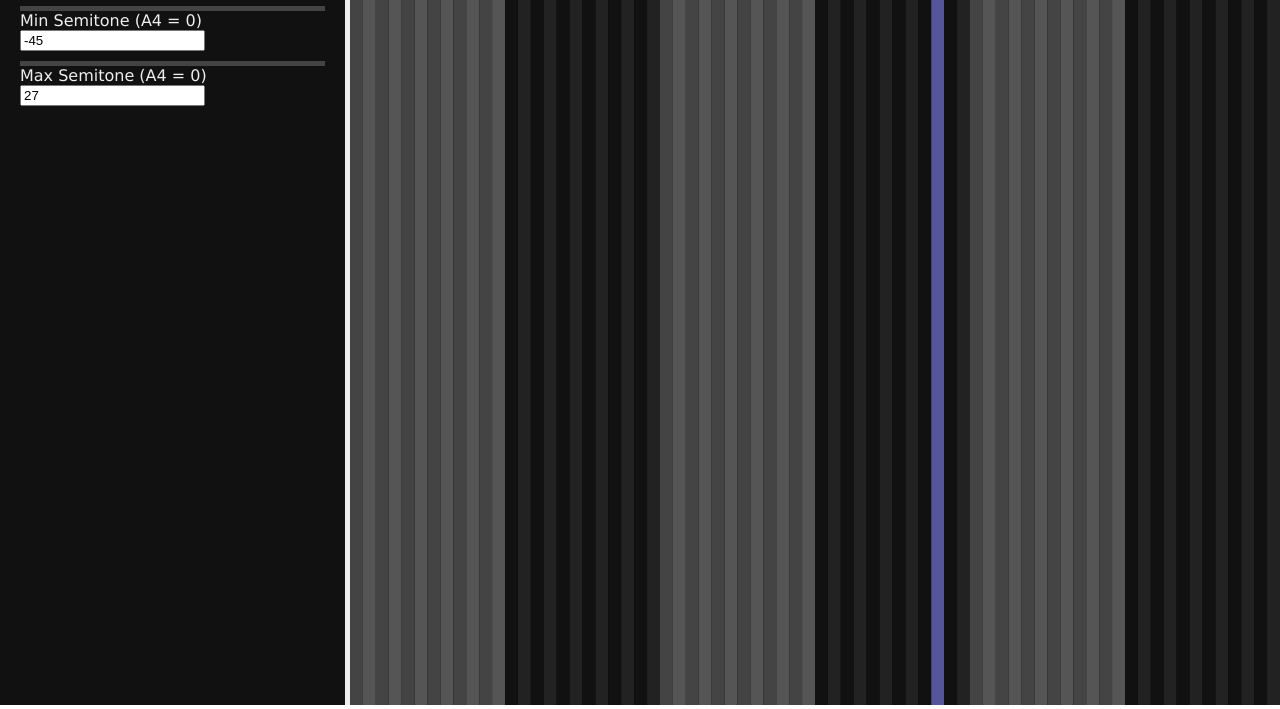
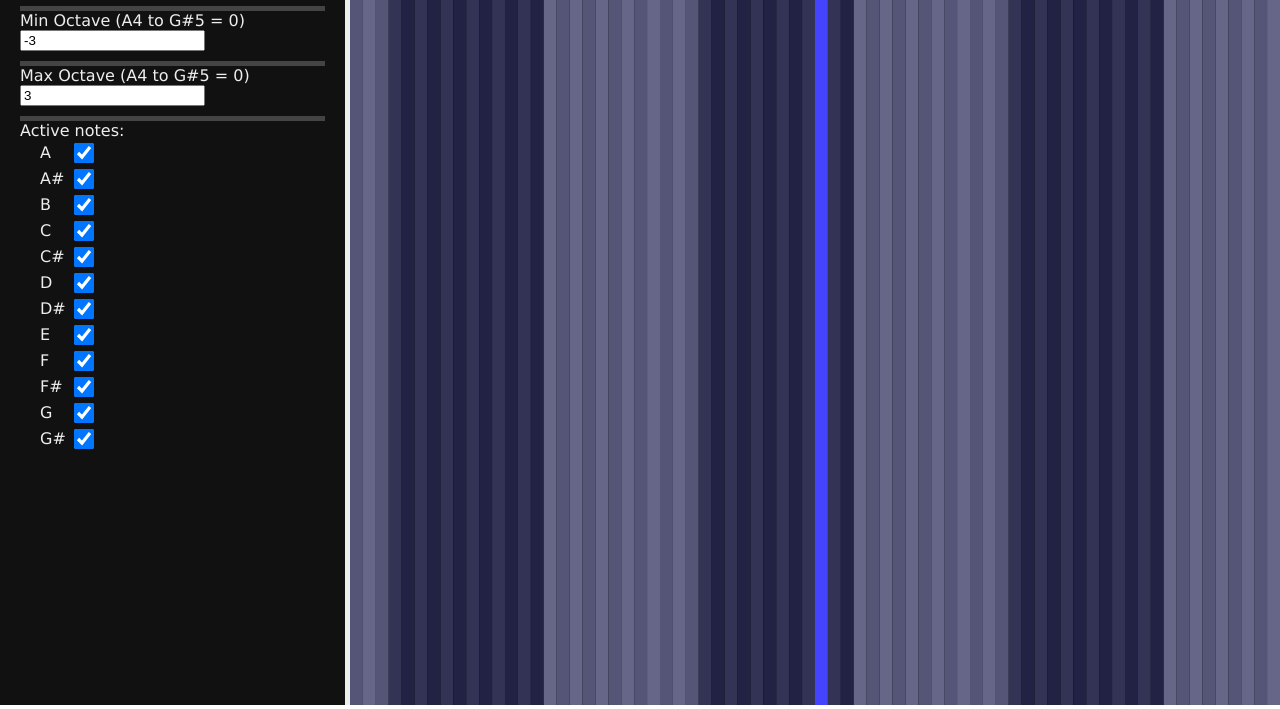
Before and after one commit to Picorims/cursorophone, a website: page index.html in a window 1280 px wide. Shown: the part 95-804 px from the top of the page. Drawn offline with nearby package versions, Linux system fonts and the light colour scheme.

Commit message:
custom scale option

```diff
--- a/index.html
+++ b/index.html
@@ -17,10 +17,63 @@
     <div id="control_panel">
         <h1>Cursorophone</h1>
         <div class="option">
-            <label for="min_semitone_input">Min Semitone (A4 = 0)</label><input id="min_semitone_input" type="number" step="1"/>
+            <label for="min_octave_input">Min Octave (A4 to G#5 = 0)</label><input id="min_semitone_input" type="number" step="1"/>
         </div>
         <div class="option">
-            <label for="max_semitone_input">Max Semitone (A4 = 0)</label><input id="max_semitone_input" type="number" step="1"/>
+            <label for="max_octave_input">Max Octave (A4 to G#5 = 0)</label><input id="max_semitone_input" type="number" step="1"/>
+        </div>
+        <div class="option">
+            <span>Active notes: </span>
+            <div id="note_toggler_container">
+                <div class="note_toggler note_A">
+                    <span>A</span>
+                    <input id="note_toggler_checkbox0" type="checkbox"/>
+                </div>
+                <div class="note_toggler note_A#">
+                    <span>A#</span>
+                    <input id="note_toggler_checkbox1" type="checkbox"/>
+                </div>
+                <div class="note_toggler note_B">
+                    <span>B</span>
+                    <input id="note_toggler_checkbox2" type="checkbox"/>
+                </div>
+                <div class="note_toggler note_C">
+                    <span>C</span>
+                    <input id="note_toggler_checkbox3" type="checkbox"/>
+                </div>
+                <div class="note_toggler note_C#">
+                    <span>C#</span>
+                    <input id="note_toggler_checkbox4" type="checkbox"/>
+                </div>
+                <div class="note_toggler note_D">
+                    <span>D</span>
+                    <input id="note_toggler_checkbox5" type="checkbox"/>
+                </div>
+                <div class="note_toggler note_D#">
+                    <span>D#</span>
+                    <input id="note_toggler_checkbox6" type="checkbox"/>
+                </div>
+                <div class="note_toggler note_E">
+                    <span>E</span>
+                    <input id="note_toggler_checkbox7" type="checkbox"/>
+                </div>
+                <div class="note_toggler note_F">
+                    <span>F</span>
+                    <input id="note_toggler_checkbox8" type="checkbox"/>
+                </div>
+                <div class="note_toggler note_F#">
+                    <span>F#</span>
+                    <input id="note_toggler_checkbox9" type="checkbox"/>
+                </div>
+                <div class="note_toggler note_G">
+                    <span>G</span>
+                    <input id="note_toggler_checkbox10" type="checkbox"/>
+                </div>
+                <div class="note_toggler note_G#">
+                    <span>G#</span>
+                    <input id="note_toggler_checkbox11" type="checkbox"/>
+                </div>
+            </div>
         </div>
     </div>
     <div id="sound_controller">
--- a/index.js
+++ b/index.js
@@ -12,8 +12,9 @@ let instrument = {
 
 let config;
 let defaultConfig = {
-    minOutputSemitone: (-3*12) -9, //*12 = octave to semitone, -9 = A -> C
-    maxOutputSemitone: (3*12) -9,
+    minOutputOctave: -3, //A4 to G#5 = 0
+    maxOutputOctave: 3,
+    scale: [true,true,true,true,true,true,true,true,true,true,true,true], //a,a#,b,c,c#,d,d#,e,f,f#,g,g#
 };
 
 window.onload = function() {init()};
@@ -59,15 +60,27 @@ function init() {
 
 
 
-    //option events
-    document.getElementById("min_semitone_input").value = config.minOutputSemitone;
+    //range option events
+    document.getElementById("min_semitone_input").value = config.minOutputOctave;
     document.getElementById("min_semitone_input").oninput = function() {
-        if (!isNaN(parseInt(this.value))) config.minOutputSemitone = parseInt(this.value);
+        if (!isNaN(parseInt(this.value))) config.minOutputOctave = parseInt(this.value);
     }
 
-    document.getElementById("max_semitone_input").value = config.maxOutputSemitone;
+    document.getElementById("max_semitone_input").value = config.maxOutputOctave;
     document.getElementById("max_semitone_input").oninput = function() {
-        if (!isNaN(parseInt(this.value))) config.maxOutputSemitone = parseInt(this.value);
+        if (!isNaN(parseInt(this.value))) config.maxOutputOctave = parseInt(this.value);
+    }
+
+
+
+
+    //enabled notes events
+    for (let i = 0; i < 12; i++) {
+        let checkbox = document.getElementById("note_toggler_checkbox"+i);
+        checkbox.checked = true;
+        checkbox.oninput = function() {
+            config.scale[i] = this.checked;
+        }
     }
 
 
@@ -91,9 +104,9 @@ function updateNote() {
     //note semitone
     let minInputPos = 0;
     let maxInputPos = rect.width;
-    //semitone 0 = A4
-    let minOutputSemitone = config.minOutputSemitone;
-    let maxOutputSemitone = config.maxOutputSemitone;
+    //semitone 0 = A4, range [min,max[ due to floor round
+    let minOutputSemitone = config.minOutputOctave*12;
+    let maxOutputSemitone = config.maxOutputOctave*12;
     let inputRange = maxInputPos - minInputPos;
     let outputRange = maxOutputSemitone - minOutputSemitone;
     //map mouse coordinate to semitone in an octave range
@@ -101,10 +114,58 @@ function updateNote() {
     //the input is offset to [0,x], scaled to output range, and is offset back from 0 to ouptut range.
     instrument.semitone = Math.floor(minOutputSemitone + (outputRange/inputRange) * (mouseX - minInputPos));
 
+    //adapt to selected scale
+    instrument.semitone = findNearestInScale(instrument.semitone);
+
     //note frequency
     let tuning = 440;
     instrument.note = tuning * Math.pow(2, instrument.semitone/12);
     if (instrument.active) instrument.player.frequency.rampTo(instrument.note, 0.06);
+}
+
+//find the nearest semitone matching the scale of the config.
+function findNearestInScale(semitone) {
+    //find basic semitone from 0 to 11
+    let baseSemitone = (semitone % 12);
+    //get rid of the negative notes issue
+    if (baseSemitone < 0) baseSemitone += 12;
+
+    //does the semitone exist in the scale ?
+    if (config.scale[baseSemitone]) return semitone;
+    else {
+        let found = false;
+        let i = 0;
+        let distance = 0;
+        let toLeft = true;
+
+        //SEARCH: find the nearest semitone in [A,G#] range WITHOUT quitting the range.
+        //look to left, if not ok look to right, if not ok increment distance and repeat
+        while (!found && distance < 12) { //max reachable distance from an index is 11 (when at start/end)
+            let offset;
+
+            toLeft = (i%2 == 0);
+            if (toLeft) {
+                //look to left
+                distance++;
+                offset = -distance;
+
+            } else {
+                //look to right
+                offset = distance;
+            }
+
+            //does the new semitone exist in the scale ?
+            let newSemitone = baseSemitone + offset;
+            if (newSemitone >= 0 && newSemitone <= 11 && config.scale[newSemitone]) {
+                found = true;
+            }
+
+            i++;
+        }
+        //convert back to the full range
+        let nearestSemitone = (toLeft)? (semitone - distance) : (semitone + distance);
+        return (found)? nearestSemitone : semitone;
+    }
 }
 
 //enable or disable the sound of the instrument
@@ -153,37 +214,55 @@ function drawCursor() {
 
 //draw a keyboard like layout for the notes
 function drawNoteAreas() {
-    let areasCount = config.maxOutputSemitone - config.minOutputSemitone;
-    let rectSize = canvas.width/areasCount;
+    //ADAPTIVE DISPLAY TO NUMBER OF ENABLED NOTES ABBOUNDED
+    // let numEnabledNotes = 0; //0 to 12
+    // for (let i = 0; i < config.scale.length; i++)
+    //    if (config.scale[i] == true) numEnabledNotes++;
+    let numEnabledNotes = 12; //num drawn notes
 
-    for (let i = 0; i < areasCount; i++) {
-        //retrieve note semitone
-        let indexSemitone = i + config.minOutputSemitone
+    let numEnabledOctaves = config.maxOutputOctave - config.minOutputOctave;
+    let numTotalSemitones = (numEnabledOctaves * 12) - ((12 - numEnabledNotes) * numEnabledOctaves);//[min, max[
+    let rectSize = canvas.width/numTotalSemitones;
 
-        //it is the currently played note
+    for (let i = 0; i < numTotalSemitones; i++) {
+        //retrieve note semitone by offseting the range based on the minimum semitone
+        let indexSemitone = i + (config.minOutputOctave*12);
+        let nearestEnabledIndexSemitone = findNearestInScale(indexSemitone);
+        let isEnabledSemitone = indexSemitone == nearestEnabledIndexSemitone;
+
+        //is it the currently played note ?
         let isActiveNote = (indexSemitone == instrument.semitone);
+
+
 
         //contrast 1/2 of the octaves from C to B.
         //as modulo do not behave the same in the positives and the negatives,
         //we need so split the condition in 2, and "read" the modulo in a different direction.
-        let indexSemitoneFromC5 = indexSemitone - 3;
-        let indexSemitoneFromB4 = indexSemitone - 2;
+        let indexSemitoneFromC5 = nearestEnabledIndexSemitone - 3;
+        let indexSemitoneFromB4 = nearestEnabledIndexSemitone - 2;
+
         //Contrast from B to C reading from right to left, as modulo grows from right to left in the negatives
         //Starting from B4 backwards.
-        let isContrastedOctaveNeg = ( (indexSemitoneFromB4 <= 0) && ((indexSemitoneFromB4) % 24 <= -12) )
+        let isContrastedOctaveNeg = ( (indexSemitoneFromB4 <= 0) && (indexSemitoneFromB4 % (2*numEnabledNotes) <= (-numEnabledNotes)) ) //mid to max
+
         //Contrast from C to B reading from left to right, as modulo grows from left to right in the positives
         //Starting from C5 onwards.
         //Here, we must contrast the other side to not have a symetry effect around B4/C5!
-        let isContrastedOctavePos = ( (indexSemitoneFromC5 >= 0) && (indexSemitoneFromC5 % 24 <= 11) )
+        let isContrastedOctavePos = ( (indexSemitoneFromC5 >= 0) && (indexSemitoneFromC5 % (2*numEnabledNotes) <= (numEnabledNotes-1)) ) // 0 to mid
+
         let isContrastedOctave = (isContrastedOctaveNeg || isContrastedOctavePos);
+
+
 
         //define color
         if (isActiveNote) {
-            ctx.fillStyle = "#559";
+            ctx.fillStyle = "#44f";
+        } else if (!isEnabledSemitone) {
+            ctx.fillStyle = "#002";
         } else if (isContrastedOctave) { //alternating color from one octave to another
-            ctx.fillStyle = (i%2 == 0)? "#444" : "#555"; //alternating color
-        } else {
-            ctx.fillStyle = (i%2 == 0)? "#111" : "#222"; //alternating color
+            ctx.fillStyle = (i%2 == 0)? "#557" : "#668"; //alternating color
+        }  else {
+            ctx.fillStyle = (i%2 == 0)? "#224" : "#335"; //alternating color
         }
 
         //draw area
--- a/style.css
+++ b/style.css
@@ -20,14 +20,9 @@ body {
     color: #eee;
 }
 
-#control_panel {
-    width: 350px;
-    height: 100vh;
-    background-color: #111;
-    padding: 20px;
-    flex: 0 0 auto;
-    border-right: 5px solid #eee;
-}
+
+
+
 
 #sound_controller {
     width: calc(100% - 350px);
@@ -36,8 +31,40 @@ body {
     flex: 1 1 auto;
 }
 
+
+
+
+
+#control_panel {
+    width: 350px;
+    height: 100vh;
+    background-color: #111;
+    padding: 20px;
+    flex: 0 0 auto;
+    border-right: 5px solid #eee;
+    overflow-y: scroll;
+}
+
 .option {
     width: 100%;
     margin: 10px 0;
     border-top: 5px solid #444;
 }
+
+#note_toggler_container {
+    width: 100%;
+}
+.note_toggler {
+    position: relative;
+    width: 100%;
+    padding-left: 20px;
+    display: flex;
+    align-items: center;
+}
+.note_toggler input {
+    width: 20px;
+    height: 20px;
+}
+.note_toggler span {
+    width: 30px;
+}
```
